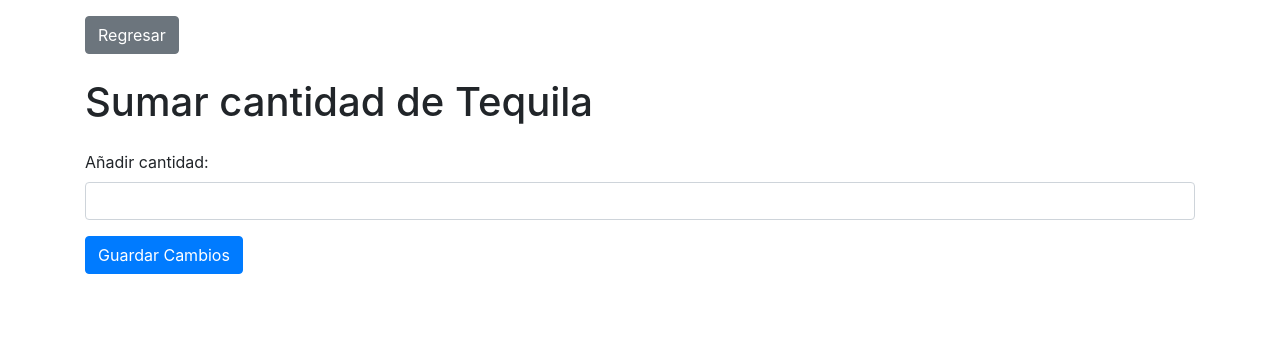
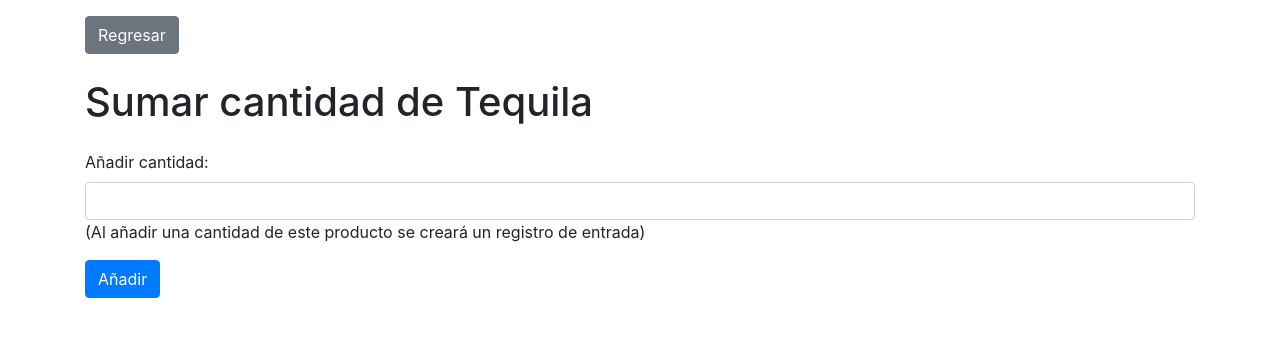
Before and after one commit to senacti/G2-BOLIPOLA, a Django app: page /quantity-product/1/ in a window 1280 px wide. Shown: the top 337 px of the page. Run offline with Django 4.2, Linux system fonts and the light colour scheme; a user stored in the database is signed in; data comes from the database, SQL or seed files in the repository; parts of the project's set-up code (start-up, migrations or seed data) failed here and were passed over; some libraries are stand-ins or nearby versions.

Commit message:
Se actualizand cantidades al reservar productos
Se actualizan las cantidades externas de los usuarios cuando se reservan productos y quedan menos de la cuenta, también se generan entradas al agregar productos

```diff
--- a/bolipola/templates/inventario/create_product.html
+++ b/bolipola/templates/inventario/create_product.html
@@ -34,7 +34,7 @@
                 {{ form.name }}
             </div>
             <div class="form-group">
-                <label for="id_cost">Costo: <strong style="color: red;">*</strong></label>
+                <label for="id_cost">Costo: <span style="color: red;">* TEN CUIDADO, NO SE PODRÁ CAMBIAR DESPUÉS</span></label>
                 {{ form.cost }}
             </div>
             <div class="form-group">
--- a/bolipola/templates/inventario/quantity_product.html
+++ b/bolipola/templates/inventario/quantity_product.html
@@ -29,8 +29,9 @@
             <div class="form-group">
                 <label for="product_quantity">Añadir cantidad:</label>
                 {{ form.product_quantity }}
+                <div>(Al añadir una cantidad de este producto se creará un registro de entrada)</div>
             </div>
-            <button type="submit" class="btn btn-primary">Guardar Cambios</button>
+            <button type="submit" class="btn btn-primary">Añadir</button>
         </form>
         {% if messages %}
             {% for msg in messages %}
```
